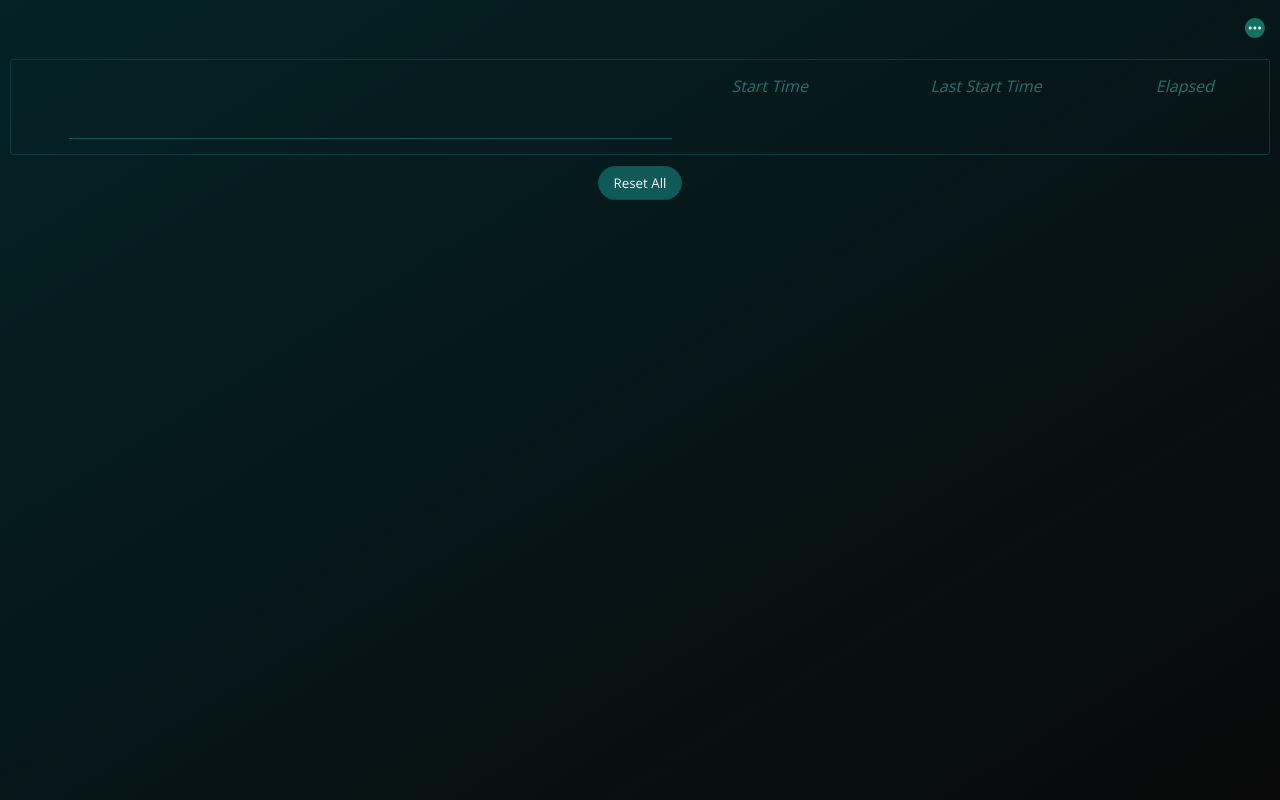
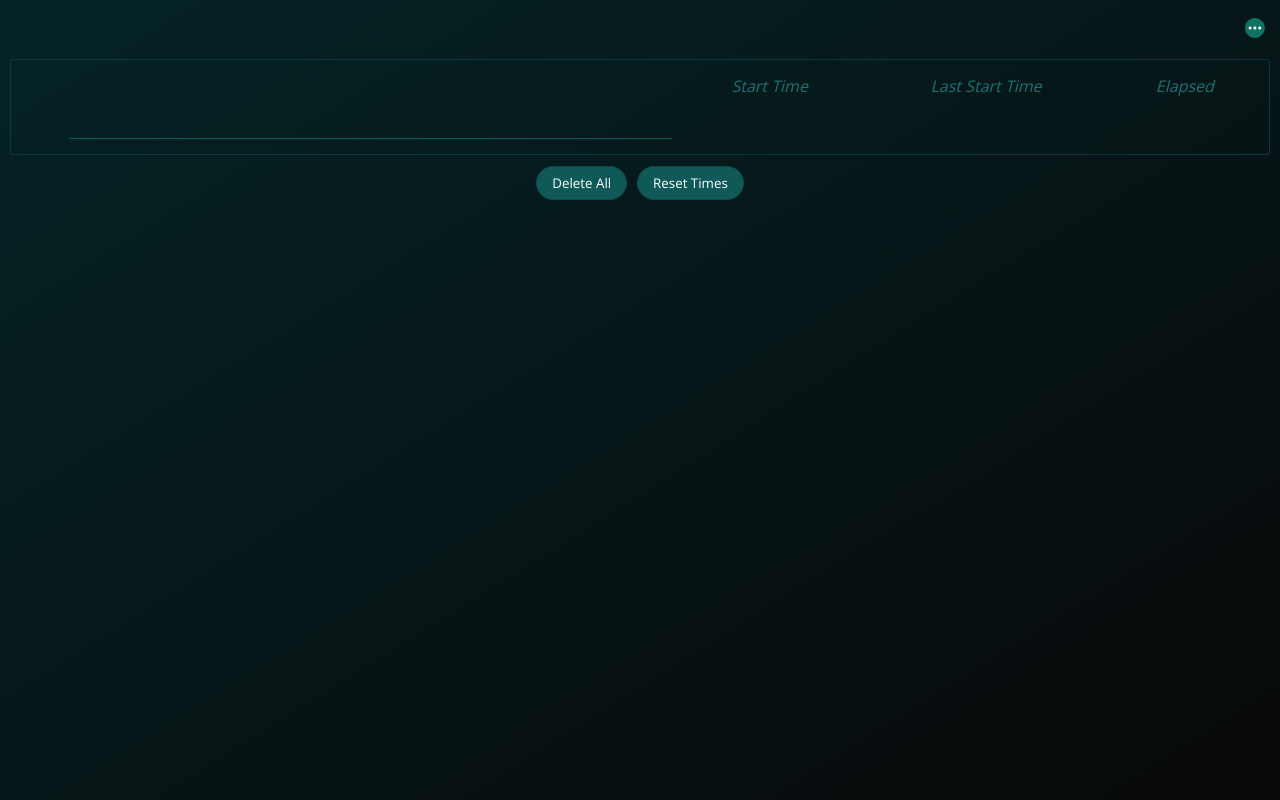
Before and after one commit to cjbailey/clockit, a React (Create React App) app: page / in a window 1280 px wide. Built offline with nearby package versions, Linux system fonts and the light colour scheme.

Commit message:
[Feature] User can reset all times

```diff
--- a/src/WorkItemsReducer.tsx
+++ b/src/WorkItemsReducer.tsx
@@ -2,11 +2,9 @@ import IWorkListItem from "./interfaces/IWorkListItem";
 import IWorkListAction from "./interfaces/IWorkListAction";
 import { WorkListActionType } from "./types/WorkListActionType";
 import { Serialise } from "./WorkListSerialiser";
+import Time from "./types/Time";
 
-export function workItemsReducer(
-  state: IWorkListItem[],
-  action: IWorkListAction
-): IWorkListItem[] {
+export function workItemsReducer(state: IWorkListItem[], action: IWorkListAction): IWorkListItem[] {
   let newState: IWorkListItem[];
   const workListItem = action.value as IWorkListItem;
 
@@ -29,6 +27,18 @@ export function workItemsReducer(
     case WorkListActionType.Reset:
       newState = [];
       break;
+
+    case WorkListActionType.ResetTimes:
+      newState = state.map((x) => {
+        x.startTime = new Time();
+        x.lastStartTime = new Time();
+        x.elapsedTime = new Time();
+        return x;
+      });
+      break;
+
+    default:
+      newState = state;
   }
 
   localStorage.setItem("my-work-list", Serialise(newState));
--- a/src/components/WorkList.tsx
+++ b/src/components/WorkList.tsx
@@ -14,8 +14,12 @@ interface IProps {
   workItemDispatcher: Dispatch<IWorkListItemAction>;
 }
 
-const CONFIRM_DIALOG = (
+const CONFIRM_RESET_ALL_DIALOG = (
   <ConfirmDialog message="Are you sure you want to delete all items?" acceptText="Yes" cancelText="No" />
+);
+
+const CONFIRM_RESET_TIMES_DIALOG = (
+  <ConfirmDialog message="Are you sure you want to reset all times?" acceptText="Yes" cancelText="No" />
 );
 
 export default function WorkList({ items, workItemDispatcher }: IProps) {
@@ -81,13 +85,29 @@ export default function WorkList({ items, workItemDispatcher }: IProps) {
   };
 
   const resetAll = async () => {
-    const confirm = await appContext.pushView<boolean>(CONFIRM_DIALOG);
+    const confirm = await appContext.pushView<boolean>(CONFIRM_RESET_ALL_DIALOG);
     if (!confirm) {
       return;
     }
 
     workItemDispatcher({
       type: WorkListActionType.Reset,
+    });
+
+    if (activeTimer) {
+      activeTimer.stop();
+      setActiveTimer(null);
+    }
+  };
+
+  const resetTimes = async () => {
+    const confirm = await appContext.pushView<boolean>(CONFIRM_RESET_TIMES_DIALOG);
+    if (!confirm) {
+      return;
+    }
+
+    workItemDispatcher({
+      type: WorkListActionType.ResetTimes,
     });
 
     if (activeTimer) {
@@ -127,7 +147,8 @@ export default function WorkList({ items, workItemDispatcher }: IProps) {
         <WorkItem onCreateWorkItem={addItem} />
       </div>
       <div className="work-list-actions">
-        <Button onClick={resetAll}>Reset All</Button>
+        <Button onClick={resetAll}>Delete All</Button>
+        <Button onClick={resetTimes}>Reset Times</Button>
       </div>
     </div>
   );
--- a/src/types/WorkListActionType.ts
+++ b/src/types/WorkListActionType.ts
@@ -2,5 +2,6 @@ export enum WorkListActionType {
   Create,
   Delete,
   Update,
-  Reset
+  Reset,
+  ResetTimes,
 }
```
